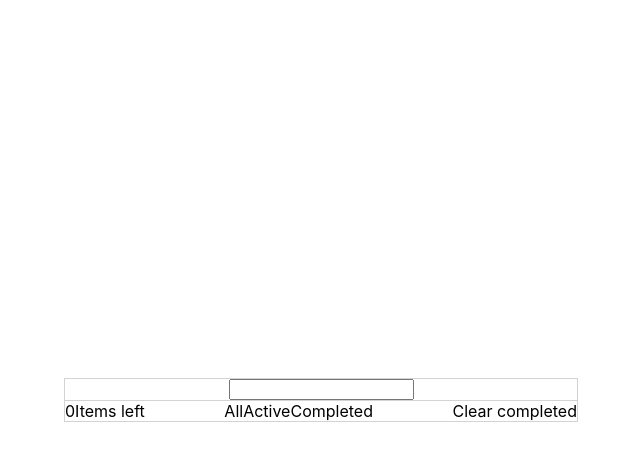
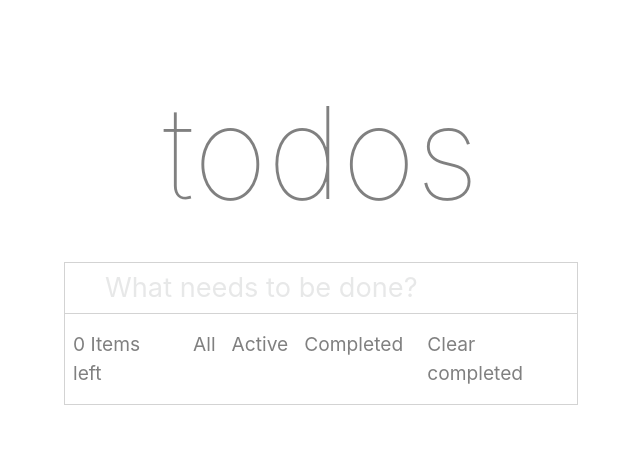
Before and after one commit to deniSwd/ToDo-application, a React (Create React App) app: page / in a window 1280 px wide. Shown: the top 456 px of the page, without its empty margins (319-959 px from the left). Built offline with nearby package versions, Linux system fonts and the light colour scheme.

Commit message:
17.06.2022 deniSwd was added some styles.

```diff
--- a/src/App.module.scss
+++ b/src/App.module.scss
@@ -1,15 +1,23 @@
 .app {
   display: flex;
+  flex-direction: column;
   align-items: center;
   justify-content: center;
   height: 100vh;
+  transform: translate(0,- 10rem);
+  .title{
+    font-size: 8rem;
+    font-weight: lighter;
+    color: gray;
+    margin-bottom: 2rem;
+  }
 
   .content{
     display: flex;
     flex-direction: column;
     align-items: center;
     width: 40%;
-    min-width: 200px;
+    min-width: 430px;
     border: 1px solid lightgray;
   }
 }
--- a/src/App.tsx
+++ b/src/App.tsx
@@ -7,6 +7,9 @@ import {Footer} from "./components/footer/footer";
 const App: FC  = () => {
   return (
     <div className={s.app}>
+      <div className={s.title}>
+        todos
+      </div>
       <div className={s.content}>
         <InputField />
         <TaskField/>
--- a/src/components/footer/footer.module.scss
+++ b/src/components/footer/footer.module.scss
@@ -2,8 +2,26 @@
   display: flex;
   justify-content: space-between;
   width: 100%;
-  .taskType{
+  font-family: inherit;
+  font-size: 1.2rem;
+  font-weight: 400;
+  line-height: 1.5;
+  color: gray;
+  .itemsLeft{
+    margin: 1rem 0.5rem;
+  }
+
+  .taskFilter{
     display: flex;
     justify-content: space-between;
+    margin: 1rem 0.5rem;
+    .filterButton{
+      margin: 0 0.5rem;
+      cursor: pointer;
+    }
+  }
+  .clearCompleted{
+    margin: 1rem 0.5rem;
+    cursor: pointer;
   }
 }
--- a/src/components/footer/footer.tsx
+++ b/src/components/footer/footer.tsx
@@ -10,13 +10,21 @@ export const Footer: FC = () => {
 
   return (
     <div className={s.footerContent}>
-      <div>{itemsLeftLength}Items left</div>
-      <div className={s.taskType}>
-        <div onClick={() => dispatch(setItemsDisplay('All'))}>All</div>
-        <div onClick={() => dispatch(setItemsDisplay('Active'))}>Active</div>
-        <div onClick={() => dispatch(setItemsDisplay('Completed'))}>Completed</div>
+      <div className={s.itemsLeft}>
+        {itemsLeftLength} Items left
       </div>
-      <div onClick={() => dispatch(deleteCompletedTasks())}>Clear completed</div>
+      <div className={s.taskFilter}>
+        <div className={s.filterButton}
+             onClick={() => dispatch(setItemsDisplay('All'))}>All</div>
+        <div className={s.filterButton}
+             onClick={() => dispatch(setItemsDisplay('Active'))}>Active</div>
+        <div className={s.filterButton}
+             onClick={() => dispatch(setItemsDisplay('Completed'))}>Completed</div>
+      </div>
+      <div className={s.clearCompleted}
+           onClick={() => dispatch(deleteCompletedTasks())}>
+        Clear completed
+      </div>
     </div>
   )
 }
--- a/src/components/inputField/inputField.module.scss
+++ b/src/components/inputField/inputField.module.scss
@@ -1,6 +1,32 @@
-.inputField{
+.inputField {
   display: flex;
-  justify-content: center;
   width: 100%;
   border-bottom: 1px solid lightgray;
+
+  .input {
+    display: block;
+    width: 100%;
+    height: calc(2.25rem + 2px);
+    padding: 0.375rem 0.75rem 0.375rem 2.5rem;
+    font-family: inherit;
+    font-size: 1.7rem;
+    font-weight: 400;
+    line-height: 1.5;
+    color: #212529;
+    background-color: #fff;
+    background-clip: padding-box;
+    border: 0;
+
+    &::placeholder {
+      margin-left: 50px;
+      color: #212529;
+      opacity: 0.1;
+    }
+    &:focus{
+      color: #212529;
+      background-color: #fff;
+      outline: 0;
+      box-shadow: 0 0 0.2rem 0.2rem rgba(0, 244, 253, 0.4);
+    }
+  }
 }
--- a/src/components/inputField/inputField.tsx
+++ b/src/components/inputField/inputField.tsx
@@ -23,7 +23,9 @@ export const InputField: FC = () => {
     <div className={s.inputField}>
       <input value={taskValue}
              onKeyDown={handleKeyDown}
-             onChange={e => setTaskValue(e.target.value)}/>
+             onChange={e => setTaskValue(e.target.value)}
+             placeholder='What needs to be done?'
+      className={s.input}/>
     </div>
   );
 }
--- a/src/components/taskField/TaskField.tsx
+++ b/src/components/taskField/TaskField.tsx
@@ -16,7 +16,7 @@ export const TaskField: FC = () => {
         <div key ={i} className={s.taskContent}>
           <div className={t.isCompleted ? s.completed : s.notCompleted}
                onClick={()=>dispatch(isCompletedChange(t.value))}/>
-          <div> {t.value} {t.isCompleted ? 'yes' : 'no'}</div>
+          <div className={s.taskText}> {t.value} {t.isCompleted ? 'yes' : 'no'}</div>
         </div>)}
     </div>
   );
--- a/src/components/taskField/taskField.module.scss
+++ b/src/components/taskField/taskField.module.scss
@@ -1,22 +1,35 @@
 .taskField {
   width: 100%;
+  font-family: inherit;
+  font-size: 1.5rem;
+  font-weight: 400;
 
-  .taskContent{
+  .taskContent {
     display: flex;
     align-items: center;
-    height: 30px;
+    height: calc(2.25rem + 2px);
+    padding: 0.375rem 0.75rem;
     border-bottom: 1px solid lightgray;
+
     .completed {
-      width: 10px;
-      height: 10px;
-      border-radius: 3px;
-      background-color: blue;
+      width: 20px;
+      height: 20px;
+      border-radius: 10px;
+      border: 1px solid gray;
+      background-color: gray;
+      cursor: pointer;
     }
+
     .notCompleted {
-      width: 10px;
-      height: 10px;
-      border-radius: 3px;
+      width: 20px;
+      height: 20px;
+      border-radius: 10px;
       border: 1px solid gray;
+      cursor: pointer;
+    }
+
+    .taskText {
+      margin-left: 1rem;
     }
   }
 }
```
